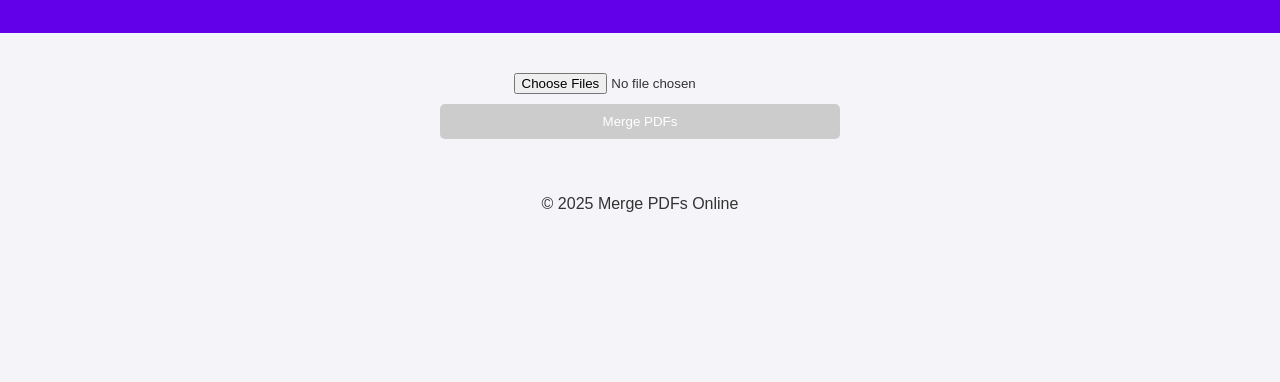
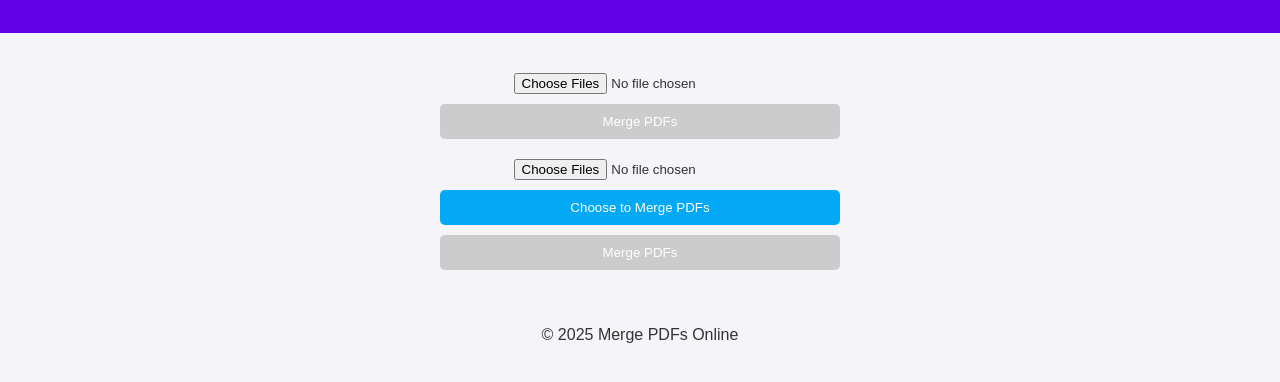
Before and after one commit to gulstein86/pdf-compressor, a plain HTML site: page index.html in a window 1280 px wide. Shown: the part 94-476 px from the top of the page. Drawn offline with Linux system fonts and the light colour scheme.

Commit message:
Add PDF merging functionality with UI enhancements
- Introduced a new button to choose PDF files for merging in the upload section of the HTML.
- Implemented event handling for the new button to enable merging only when at least two PDF files are uploaded.
- Updated styles for the new button to improve UI consistency and usability.

```diff
--- a/app.js
+++ b/app.js
@@ -6,6 +6,8 @@ document.addEventListener("DOMContentLoaded", () => {
     const resultSection = document.getElementById("result-section");
     const pdfViewer = document.getElementById("pdfViewer");
     const downloadLink = document.getElementById("downloadLink");
+    const chooseMergeBtn = document.getElementById("chooseMergeBtn");
+
 
     let pdfFiles = [];
 
@@ -14,6 +16,18 @@ document.addEventListener("DOMContentLoaded", () => {
         pdfFiles = Array.from(event.target.files);
         mergeBtn.disabled = pdfFiles.length === 0;
     });
+
+    // Handle the choose merge button click
+    chooseMergeBtn.addEventListener("click", () => {
+        if (pdfFiles.length === 0) {
+            alert("Please upload at least two PDF files to merge.");
+            return;
+        }
+        mergeBtn.disabled = false;
+    });
+
+
+
 
     mergeBtn.addEventListener("click", async () => {
         if (pdfFiles.length === 0) {
--- a/index.html
+++ b/index.html
@@ -25,6 +25,11 @@
             <iframe id="pdfViewer" style="width: 100%; height: 500px;" frameborder="0"></iframe>
             <a id="downloadLink" class="btn" style="display: none;">Download Merged PDF</a>
         </div>
+        <div id="upload-section">
+            <input type="file" id="pdfFiles" accept="application/pdf" multiple />
+            <button id="chooseMergeBtn">Choose to Merge PDFs</button>
+            <button id="mergeBtn" disabled>Merge PDFs</button>
+        </div>
     </main>
     <footer>
         <p>&copy; 2025 Merge PDFs Online</p>
--- a/styles.css
+++ b/styles.css
@@ -25,6 +25,18 @@ main {
     margin: 20px auto;
     width: 80%;
     max-width: 400px;
+}
+
+#chooseMergeBtn {
+    margin-top: 10px;
+    padding: 10px 20px;
+    background-color: #03a9f4;
+    color: white;
+    border: none;
+    border-radius: 5px;
+    cursor: pointer;
+    display: block;
+    width: 100%;
 }
 
 #mergeBtn {
```
